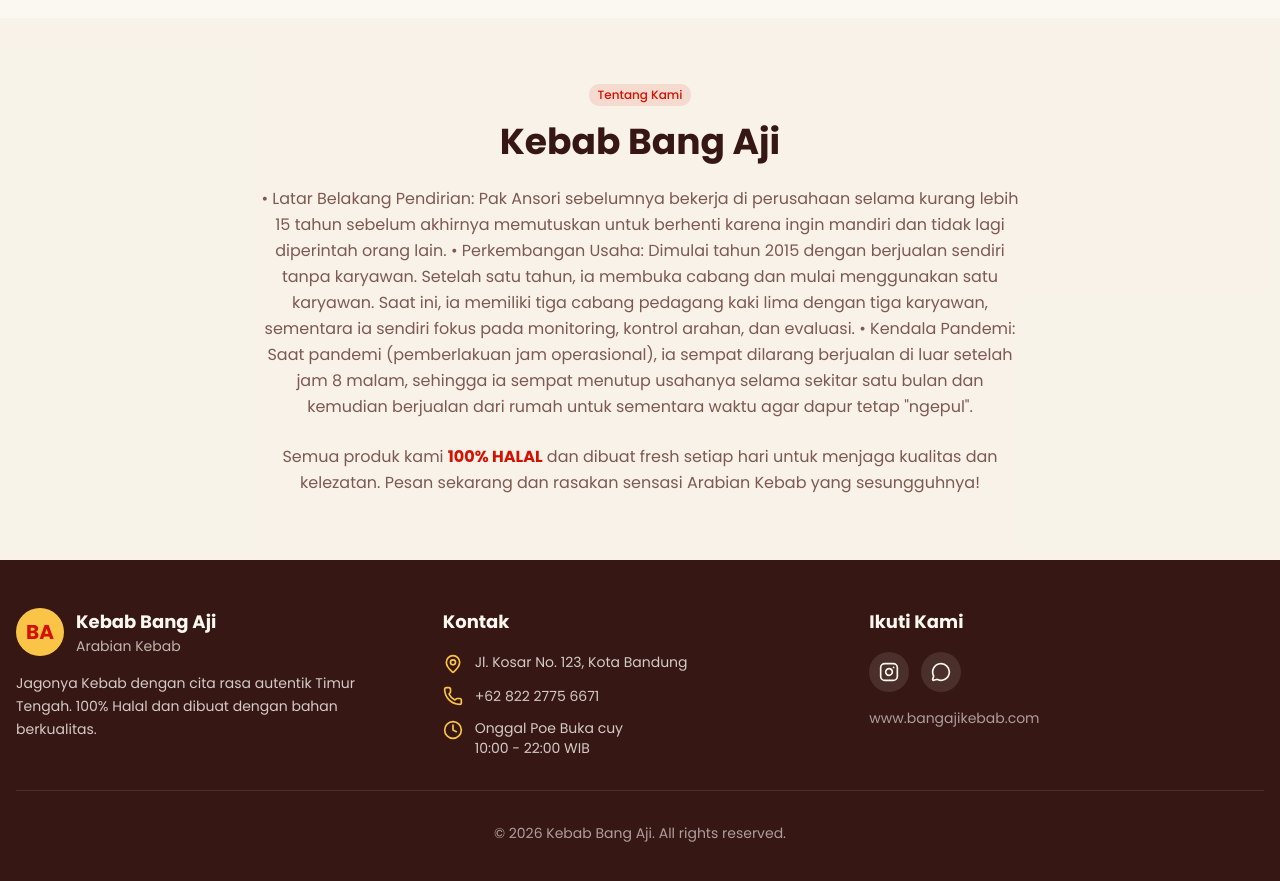
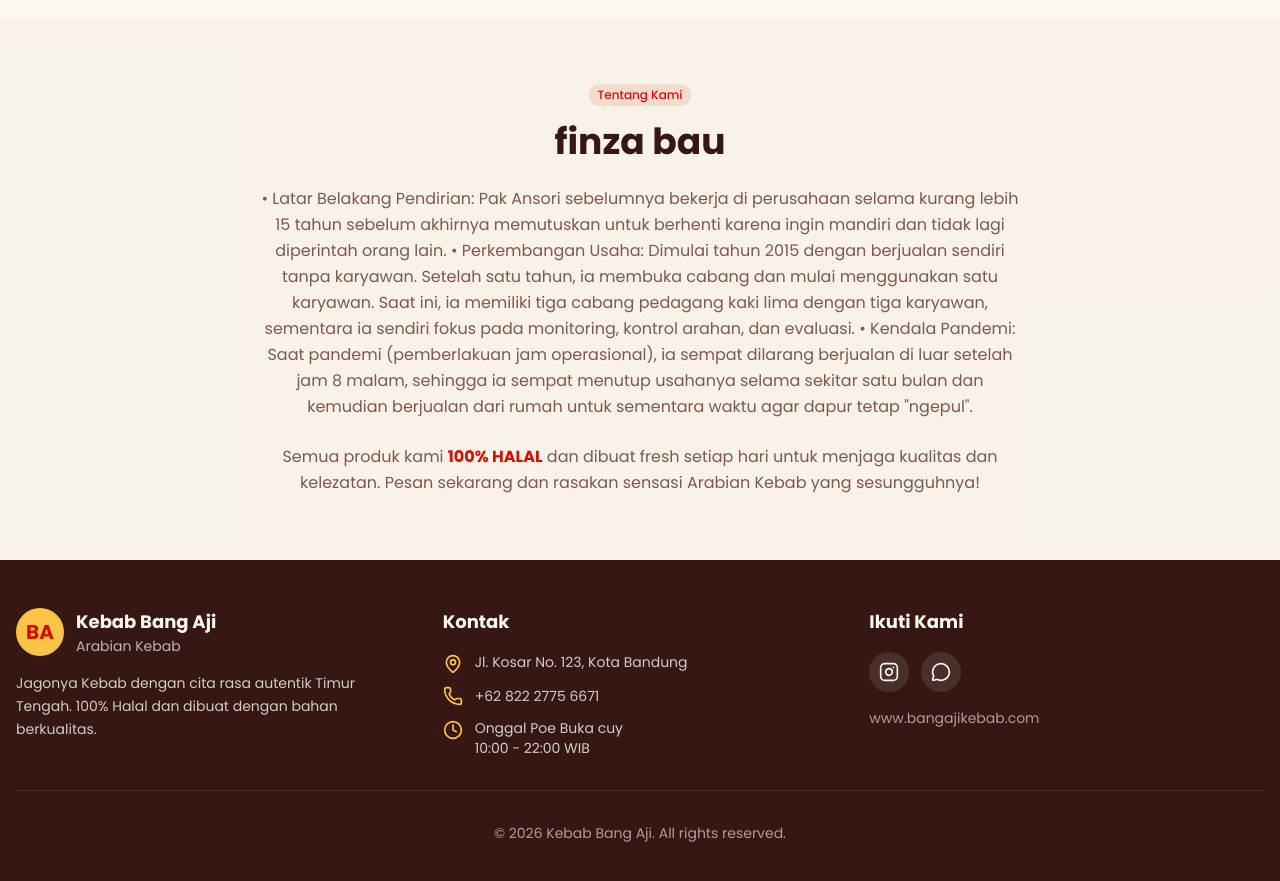
Before and after one commit to FlupyXSann/online-shop-project, a Next.js app: page / in a window 1280 px wide. Shown: the part 3260-4141 px from the top of the page. Built offline with nearby package versions, Linux system fonts and the light colour scheme.

Commit message:
Update company name from 'Kebab Bang Aji' to 'finza bau'

```diff
--- a/app/page.tsx
+++ b/app/page.tsx
@@ -122,7 +122,7 @@ function ShopContent() {
           <div className="max-w-3xl mx-auto text-center">
             <Badge className="bg-primary/10 text-primary mb-4">Tentang Kami</Badge>
             <h2 className="text-3xl md:text-4xl font-bold text-foreground mb-6">
-              Kebab Bang Aji
+              finza bau
             </h2>
             <p className="text-muted-foreground leading-relaxed mb-6">
               • Latar Belakang Pendirian:
```
